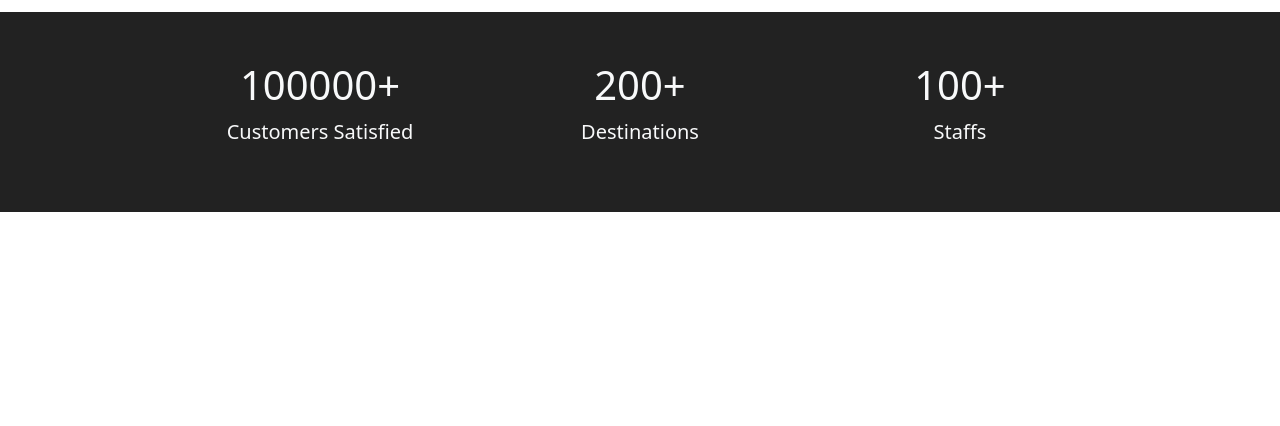
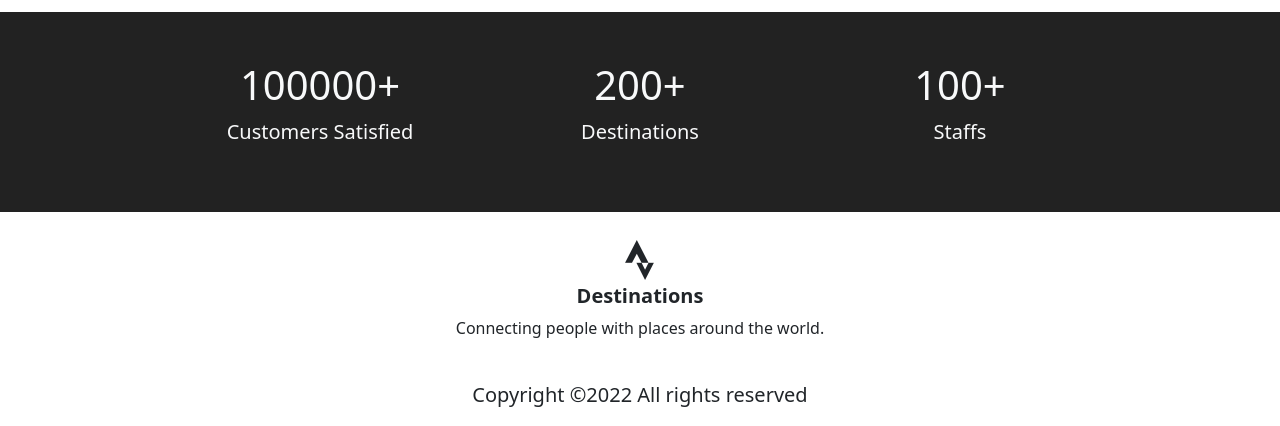
Before and after one commit to bangsikishan/Bootstrap-Flask, a Flask app: page / in a window 1280 px wide. Shown: the part 1711-2137 px from the top of the page. Before the commit the page ends 1923 px from the top, so only its background shows below. Run offline with Flask 2, Linux system fonts and the light colour scheme; some libraries are stand-ins or nearby versions.

Commit message:
Added new sections

```diff
--- a/templates/base_template.html
+++ b/templates/base_template.html
@@ -30,7 +30,7 @@
                         <a href="#" class="nav-link">Home</a>
                     </li>
                     <li class="nav-item">
-                        <a href="#about" class="nav-link">About</a>
+                        <a href="#" class="nav-link">About</a>
                     </li>
                     <li class="nav-item">
                         <a href="#" class="nav-link">Get in Touch</a>
@@ -43,6 +43,15 @@
     {% block main %}
     {% endblock %}
 
+    <footer class="container-fluid">
+        <div class="text-center p-4">
+            <i class="h1 bi bi-strava"></i>
+            <h5 class="fw-bold fs">Destinations</h5>
+            <p class="lead fs-6">Connecting people with places around the world.</p>
+        </div>
+        <p class="lead fs-5 text-center">Copyright &copy;2022 All rights reserved</p>
+    </footer>
+
     <script src="../static/js/main.js"></script>
     <script src="https://cdn.jsdelivr.net/npm/bootstrap@5.1.3/dist/js/bootstrap.bundle.min.js" integrity="sha384-ka7Sk0Gln4gmtz2MlQnikT1wXgYsOg+OMhuP+IlRH9sENBO0LRn5q+8nbTov4+1p" crossorigin="anonymous"></script>
 </body>
```
